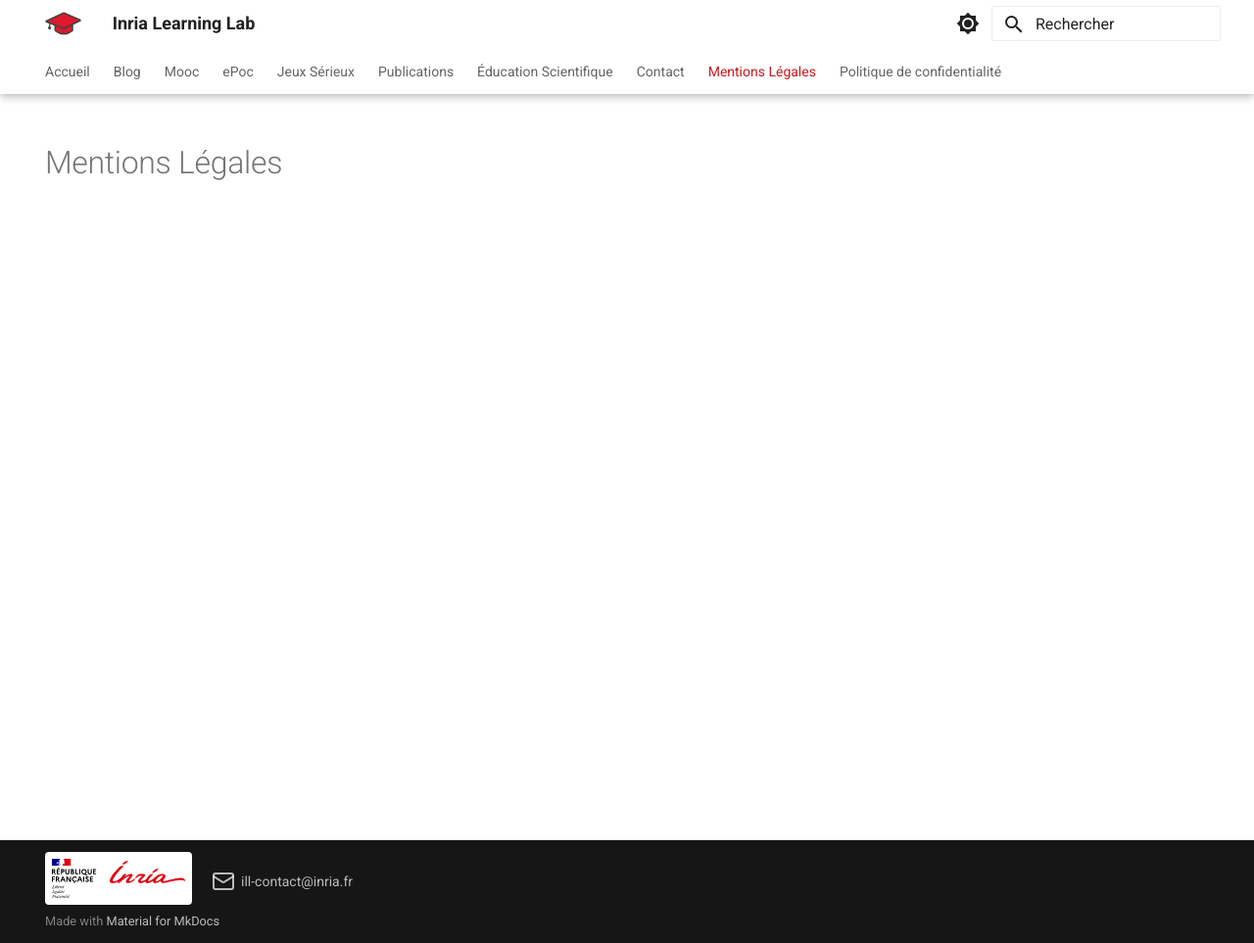
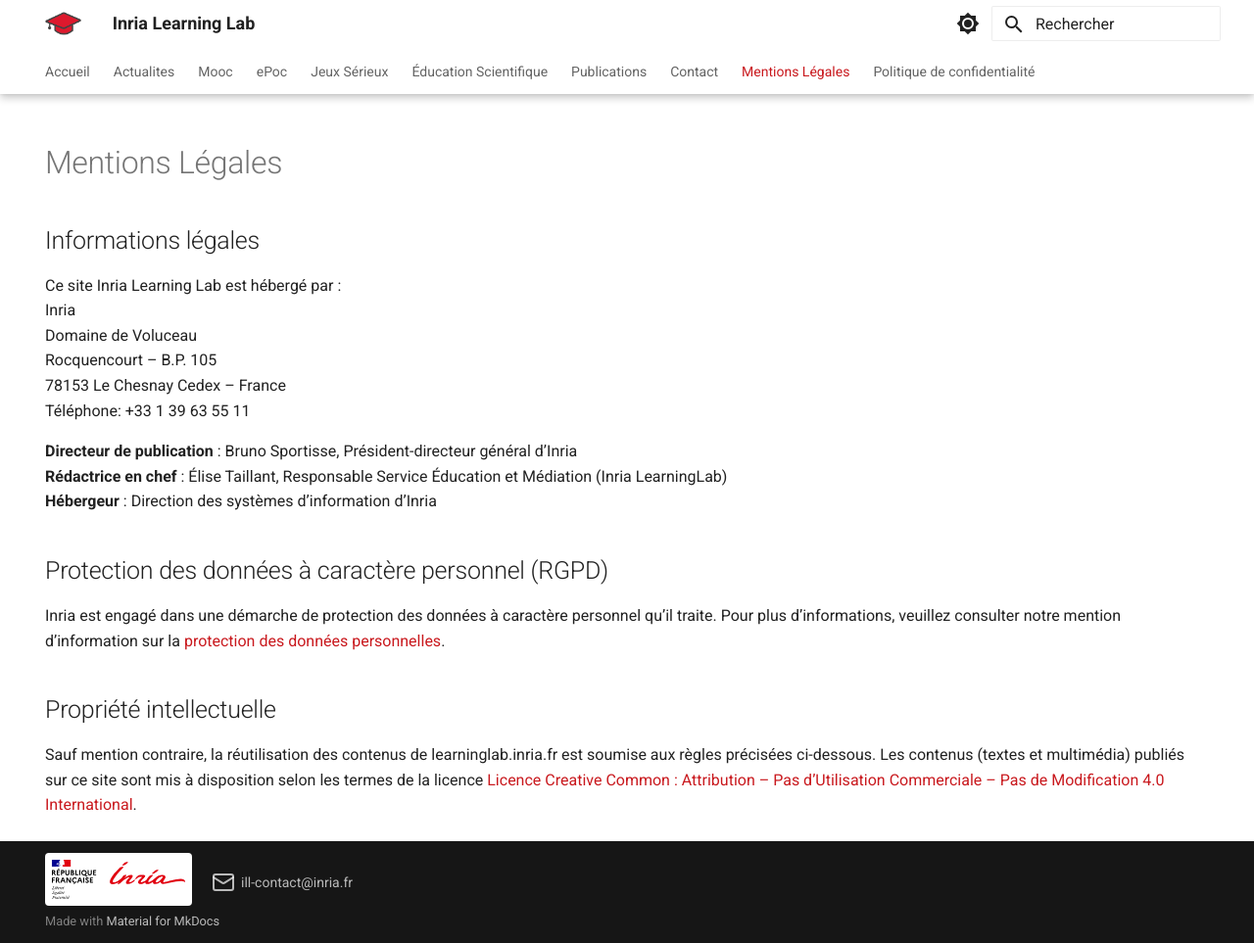
Before and after one commit to inrialearninglab/website, an MkDocs documentation site: the page built from docs/mentions-legales.md, in a window 1280 px wide and 963 px high. Shown: the whole window at 98% size. Built offline with MkDocs 1.6.1 and Material for MkDocs 9.7.7, drawn with Linux system fonts in a browser that asks for light colours.

```diff
--- a/docs/mentions-legales.md
+++ b/docs/mentions-legales.md
@@ -5,3 +5,25 @@ hide:
 - toc
 ---
 # Mentions Légales
+
+## Informations légales
+
+Ce site Inria Learning Lab est hébergé par :
+Inria
+Domaine de Voluceau
+Rocquencourt – B.P. 105
+78153 Le Chesnay Cedex – France
+Téléphone: +33 1 39 63 55 11
+
+**Directeur de publication** : Bruno Sportisse, Président-directeur général d’Inria
+**Rédactrice en chef** : Élise Taillant, Responsable Service Éducation et Médiation (Inria LearningLab)
+**Hébergeur** : Direction des systèmes d’information d’Inria
+
+## Protection des données à caractère personnel (RGPD)
+
+Inria est engagé dans une démarche de protection des données à caractère personnel qu’il traite. Pour plus d’informations, veuillez consulter notre mention d’information sur la [protection des données personnelles](donnees-personnelles.md).
+
+## Propriété intellectuelle
+
+Sauf mention contraire, la réutilisation des contenus de learninglab.inria.fr est soumise aux règles précisées ci-dessous.
+Les contenus (textes et multimédia) publiés sur ce site sont mis à disposition selon les termes de la licence [Licence Creative Common : Attribution – Pas d’Utilisation Commerciale – Pas de Modification 4.0 International](http://creativecommons.org/licenses/by-nc-nd/4.0/).
```
Also changed, not shown: docs/about.md (deleted, +0 -37 lines), docs/actualites/index.md (added, +7 -0 lines), docs/donnees-personnelles.md (added, +79 -0 lines), docs/education-scientifique.md (deleted, +0 -7 lines), docs/education-scientifique/activite.md (added, +26 -0 lines), docs/education-scientifique/historique.md (added, +16 -0 lines), docs/education-scientifique/missions.md (added, +5 -0 lines), docs/jeux-serieux/posts/phoneimpact.md (+2 -0 lines), docs/mooc/accompagnement.md (renamed from docs/accompagnement.md, +2 -3 lines), docs/politique-confidentialite.md (+4 -0 lines), docs/publications/index.md (deleted, +0 -1 lines), docs/.pages, docs/actualites/.authors.yml (renamed from docs/blog/.authors.yml), docs/assets/images/jphoneimpact.png (added), 3 more files.
